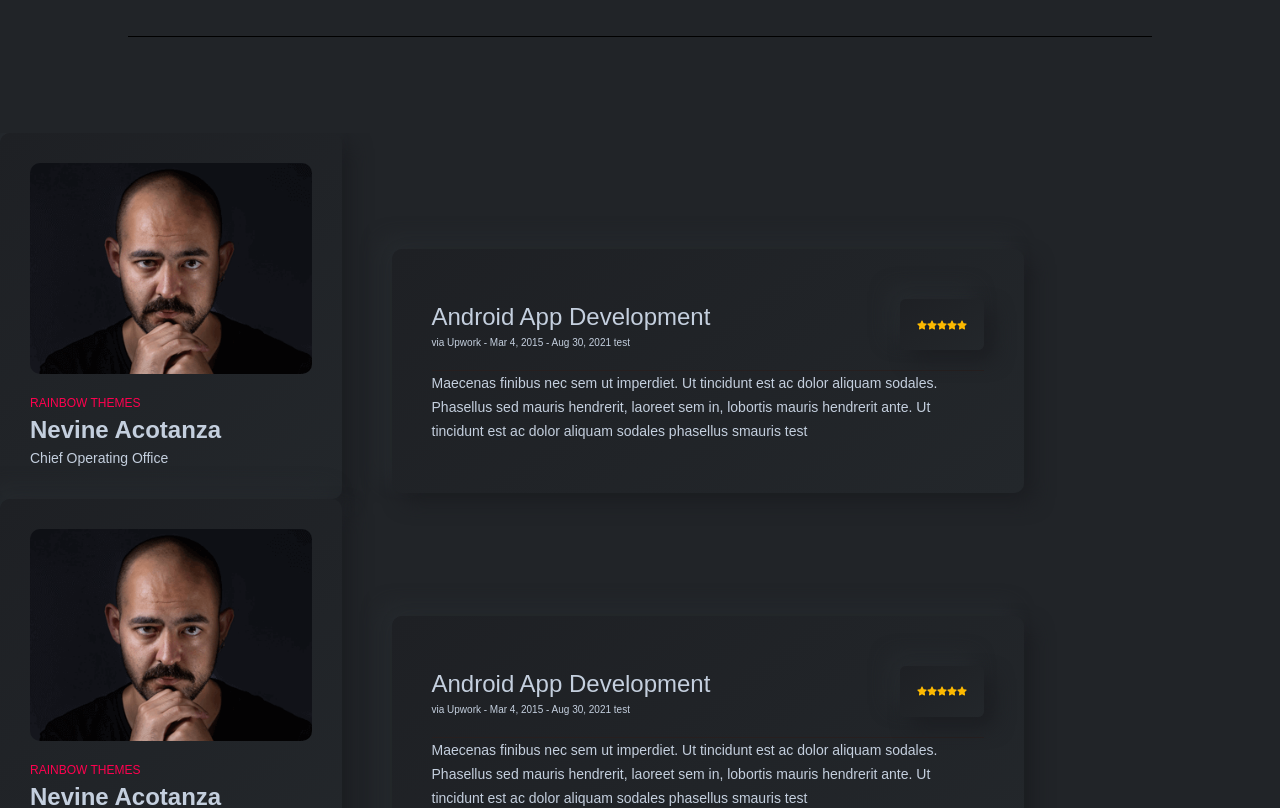
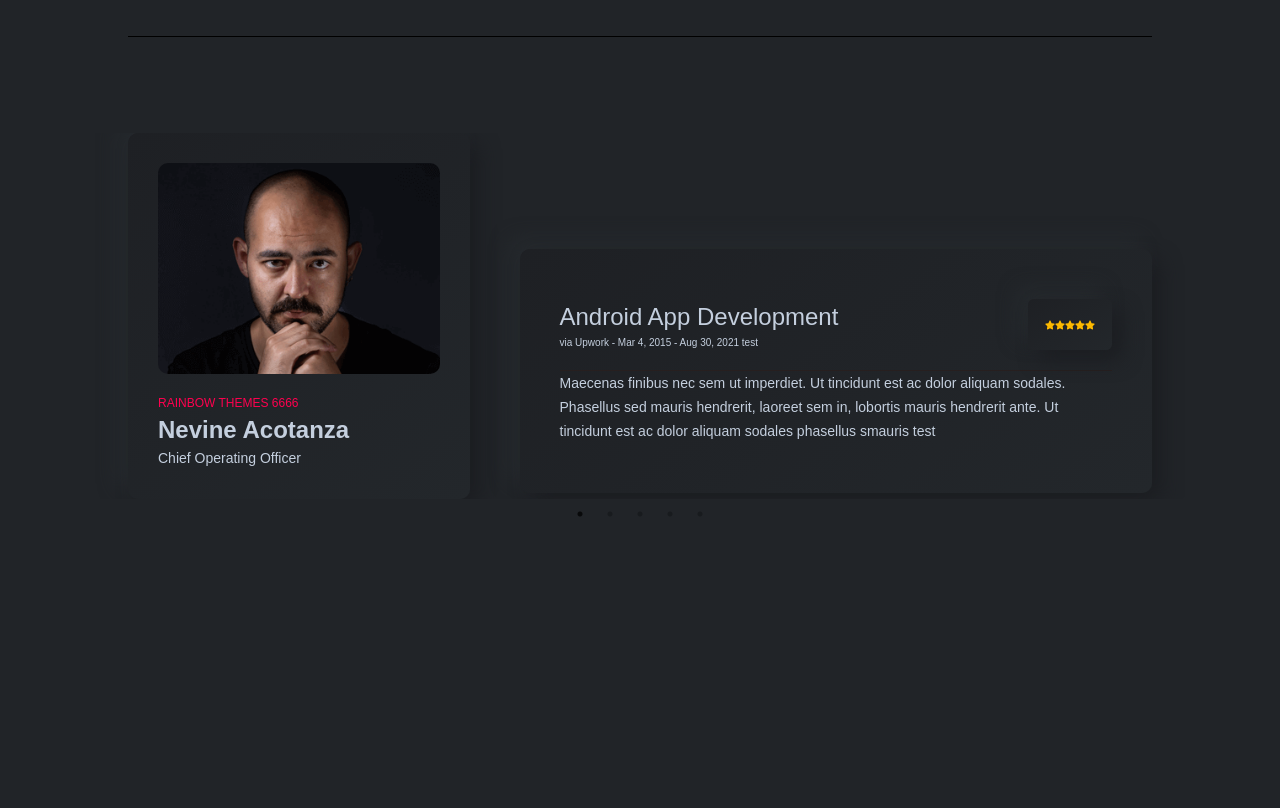
Before and after one commit to Ramrachai/mern-portfolio, a Next.js app: page / in a window 1280 px wide. Shown: the part 4400-5208 px from the top of the page. After the commit the page ends 4924 px from the top, so only its background shows below. Built offline with nearby package versions, Linux system fonts and the light colour scheme.

Commit message:
"Update Testimonial component to accept and display an array of testimonials with updated styles and data"
This commit message describes the changes made to the Testimonial component, which now accepts an array of testimonials as a prop

```diff
--- a/app/page.js
+++ b/app/page.js
@@ -2,6 +2,7 @@ import Header from '@/components/Header';
 import ResumeTabs from '@/components/ResumeTabs';
 
 import Testimonial from '@/components/Testimonial/Testimonial';
+import { testimonialsData } from '@/components/Testimonial/testimonialData';
 import BlogCardSection from '@/section/BlogCardSection';
 import FeatureSection from '@/section/FeatureSection';
 import HeroSection from '@/section/HeroSection';
@@ -15,10 +16,8 @@ export default function Home() {
             <FeatureSection />
             <PortfolioSection />
             <BlogCardSection />
-      <Testimonial/>
-    <ResumeTabs/>
-
-
+            <Testimonial testimonials={testimonialsData} />
+            <ResumeTabs />
         </main>
     );
 }
--- a/components/Testimonial/Testimonial.js
+++ b/components/Testimonial/Testimonial.js
@@ -1,14 +1,13 @@
-'use client'
+'use client';
 import React from 'react';
-import Slider from "react-slick";
-import "slick-carousel/slick/slick.css";
-import "slick-carousel/slick/slick-theme.css";
-import { FaStar } from "react-icons/fa";
+import Slider from 'react-slick';
+import 'slick-carousel/slick/slick.css';
+import 'slick-carousel/slick/slick-theme.css';
+import { FaStar } from 'react-icons/fa';
 import styles from './testimonial.module.scss';
-import img from '../../assets/final-home-1st.png';
 import Image from 'next/image';
 
-const Testimonial = () => {
+const Testimonial = ({ testimonials }) => {
     var settings = {
         dots: true,
         infinite: true,
@@ -19,47 +18,41 @@ const Testimonial = () => {
 
     return (
         <Slider {...settings}>
-      <div className={styles.container}>
+            {testimonials.map((testimonial, index) => (
+                <div key={index} className={styles.container}>
                     <div className={styles.inner}>
                         <div className={styles.left}>
-            <div className={styles.imgContainer} >
-              <Image src={img} alt="img" />
+                            <div className={styles.imgContainer}>
+                                <Image src={testimonial.imgSrc} alt='img' />
                             </div>
-            <h3 className={styles.subTitle}>Rainbow Themes</h3>
-            <h2 className={styles.title}>Nevine Acotanza</h2>
-            <p className={styles.content}>Chief Operating Office</p>
+                            <h3 className={styles.subTitle}>
+                                {testimonial.theme}
+                            </h3>
+                            <h2 className={styles.title}>{testimonial.name}</h2>
+                            <p className={styles.content}>
+                                {testimonial.position}
+                            </p>
                         </div>
                         <div className={styles.right}>
                             <div className={styles.titleArea}>
-              <div className="div">
-                <h2>Android App Development</h2>
-                <p> via Upwork - Mar 4, 2015 - Aug 30, 2021 test</p>
+                                <div className='div'>
+                                    <h2>{testimonial.project}</h2>
+                                    <p>{testimonial.projectDetails}</p>
                                 </div>
                                 <div className={styles.reviewArea}>
-                <FaStar />
-                <FaStar />
-                <FaStar />
-                <FaStar />
-                <FaStar />
-
+                                    {Array.from({ length: 5 }).map((_, i) => (
+                                        <FaStar key={i} />
+                                    ))}
                                 </div>
                             </div>
                             <div className={styles.description}>
-              <p>
-                Maecenas finibus nec sem ut imperdiet. Ut tincidunt est ac dolor aliquam
-                sodales. Phasellus sed mauris hendrerit, laoreet sem in, lobortis mauris
-                hendrerit ante. Ut tincidunt est ac dolor aliquam sodales phasellus smauris test
-              </p>
+                                <p>{testimonial.description}</p>
                             </div>
                         </div>
                     </div>
                 </div>
+            ))}
         </Slider>
-
-
-
-
-
     );
 };
 
--- a/components/Testimonial/testimonial.module.scss
+++ b/components/Testimonial/testimonial.module.scss
@@ -1,6 +1,7 @@
 .container{
    max-width: 80%;
-  margin: 0 auto;
+margin: 0 auto;
+display: block !important;
 
 }
 
--- /dev/null
+++ b/components/Testimonial/testimonialData.js
@@ -0,0 +1,56 @@
+import img1 from '@/assets/final-home-1st.png';
+import img2 from '@/assets/final-home-2nd-1.png';
+import img3 from '@/assets/final-home-3rd.png';
+
+export const testimonialsData = [
+    {
+        imgSrc: img1,
+        theme: 'Rainbow Themes 6666',
+        name: 'Nevine Acotanza',
+        position: 'Chief Operating Officer',
+        project: 'Android App Development',
+        projectDetails: 'via Upwork - Mar 4, 2015 - Aug 30, 2021 test',
+        description:
+            'Maecenas finibus nec sem ut imperdiet. Ut tincidunt est ac dolor aliquam sodales. Phasellus sed mauris hendrerit, laoreet sem in, lobortis mauris hendrerit ante. Ut tincidunt est ac dolor aliquam sodales phasellus smauris test',
+    },
+    {
+        imgSrc: img2,
+        theme: 'Another Theme',
+        name: 'John Doe',
+        position: 'Software Engineer',
+        project: 'Web Development',
+        projectDetails: 'via Freelancer - Jan 1, 2020 - Dec 31, 2021',
+        description:
+            'Lorem ipsum dolor sit amet, consectetur adipiscing elit. Sed blandit mattis arcu, nec consequat augue consequat eu. Aliquam erat volutpat. Donec viverra eros vel justo lacinia, at laoreet justo ultricies.',
+    },
+    {
+        imgSrc: img3,
+        theme: 'Creative Designs',
+        name: 'Jane Smith',
+        position: 'Graphic Designer',
+        project: 'Logo Design',
+        projectDetails: 'via 99designs - Feb 15, 2019 - Jul 20, 2019',
+        description:
+            'Nullam eget sodales purus, id fringilla magna. Integer viverra odio nec est rutrum, nec tristique ipsum faucibus. Phasellus euismod, felis nec consequat rhoncus, lorem sem placerat sapien, vitae vehicula tortor orci eu velit.',
+    },
+    {
+        imgSrc: img2,
+        theme: 'Tech Solutions',
+        name: 'Michael Johnson',
+        position: 'CTO',
+        project: 'Software Development',
+        projectDetails: 'via GitHub - Jun 10, 2018 - Present',
+        description:
+            'Etiam et leo nisi. Praesent eget turpis odio. Morbi auctor, metus non tempor lobortis, quam tortor sagittis eros, ac tincidunt risus ex ac purus. Fusce feugiat turpis sed libero mollis suscipit.',
+    },
+    {
+        imgSrc: img1,
+        theme: 'Marketing Strategies',
+        name: 'Emily Williams',
+        position: 'Marketing Manager',
+        project: 'Digital Marketing Campaign',
+        projectDetails: 'via LinkedIn - Sep 20, 2020 - Jan 31, 2021',
+        description:
+            'Vivamus fermentum efficitur odio vel dictum. Duis efficitur neque vel diam mattis fringilla. Pellentesque habitant morbi tristique senectus et netus et malesuada fames ac turpis egestas. Nam eget libero bibendum, dapibus felis a, posuere ipsum.',
+    },
+];
```
Lines whose indentation alone changed are shown as unchanged.
